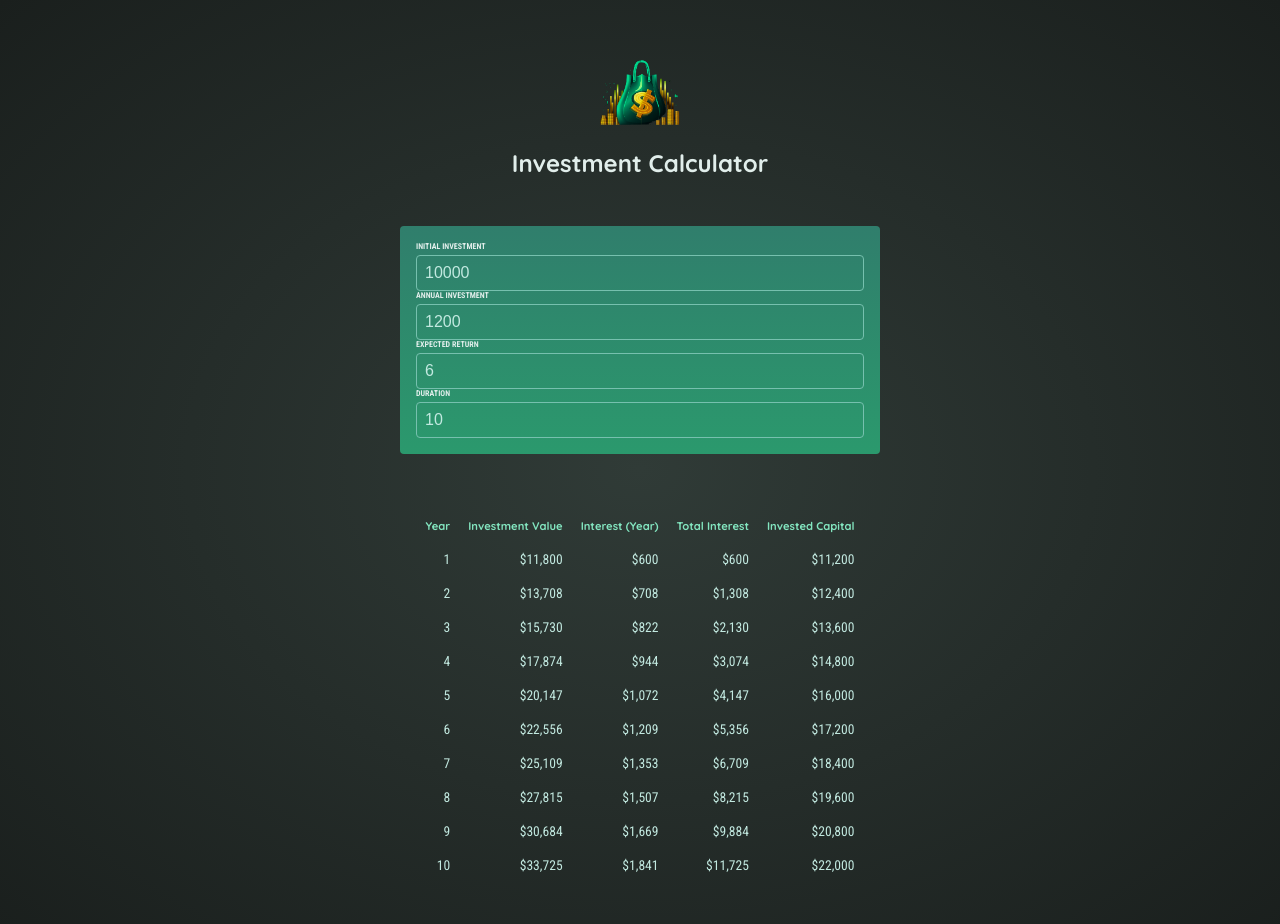
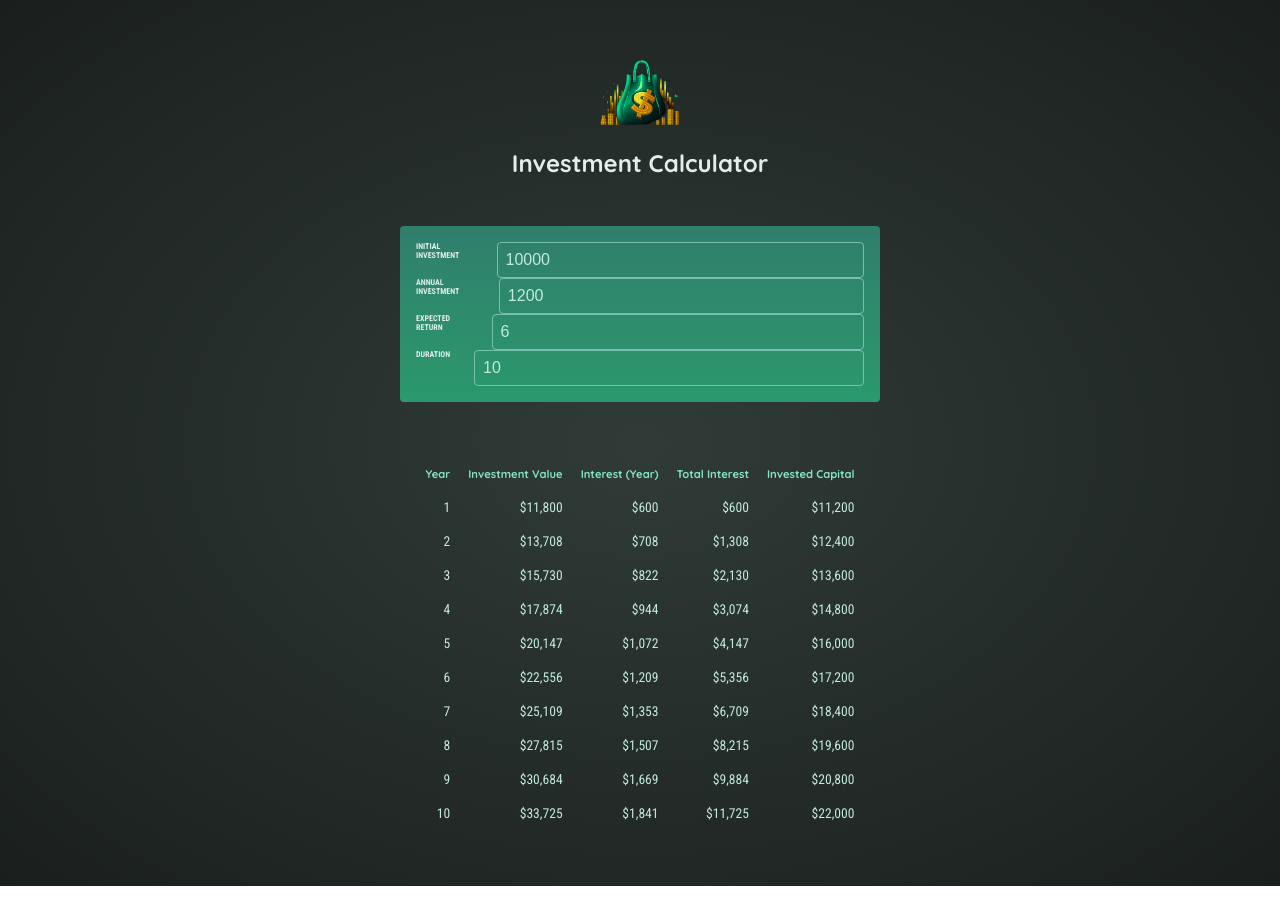
Before and after one commit to NealMatta/udemy-react-2023-playground, a React (Vite) app in the folder 05 Essentials Project/: page / in a window 1280 px wide. Shown: the top 924 px of the page. After the commit the page ends 886 px from the top, so only its background shows below. Built offline with nearby package versions, Linux system fonts and the light colour scheme.

Commit message:
working functionality. Going to clean up the variables and add comments

```diff
--- a/05 Essentials Project/src/App.jsx
+++ b/05 Essentials Project/src/App.jsx
@@ -14,6 +14,7 @@ function App() {
 
 	function handleChange(label, newInput) {
 		setValues((prevState) => {
+			// console.log(prevState);
 			return { ...prevState, [label]: newInput };
 		});
 	}
@@ -22,7 +23,32 @@ function App() {
 		<>
 			{/* Decided to remove the header from here since I didn't want it to be re-rendered */}
 			{/* <Header /> */}
-			<UserInput values={values} onChangeValue={handleChange} />
+			<div id="user-input">
+				<UserInput
+					label="Initial Investment"
+					id="initialInvestment"
+					value={values.initialInvestment}
+					onChangeValue={handleChange}
+				/>
+				<UserInput
+					label="Annual Investment"
+					id="annualInvestment"
+					value={values.annualInvestment}
+					onChangeValue={handleChange}
+				/>
+				<UserInput
+					label="Expected Return"
+					id="expectedReturn"
+					value={values.expectedReturn}
+					onChangeValue={handleChange}
+				/>
+				<UserInput
+					label="Duration"
+					id="duration"
+					value={values.duration}
+					onChangeValue={handleChange}
+				/>
+			</div>
 			<Results values={values} />
 		</>
 	);
--- a/05 Essentials Project/src/components/UserInput.jsx
+++ b/05 Essentials Project/src/components/UserInput.jsx
@@ -1,41 +1,20 @@
-export default function UserInput({ values, onChangeValue }) {
-	function handleEditClick() {
-		onChangeValue;
+import { useState } from 'react';
+
+export default function UserInput({ label, id, value, onChangeValue }) {
+	// const [newVal, setNewVal] = useState(value);
+	function handleChange(e) {
+		onChangeValue(id, Number(e.target.value));
 	}
+
 	return (
-		<div id="user-input">
-			<div>
-				<label>Initial Investment</label>
-				<input
-					type="number"
-					id="initialInvestment"
-					defaultValue={values.initialInvestment}
-				/>
-			</div>
-			<div>
-				<label>Annual Investment</label>
-				<input
-					type="number"
-					id="annualInvestment"
-					defaultValue={values.annualInvestment}
-				/>
-			</div>
-			<div>
-				<label>Expected Return</label>
-				<input
-					type="number"
-					id="expectedReturn"
-					defaultValue={values.expectedReturn}
-				/>
-			</div>
-			<div>
-				<label>Duration</label>
-				<input
-					type="number"
-					id="duration"
-					defaultValue={values.duration}
-				/>
-			</div>
+		<div className="input-group">
+			<label>{label}</label>
+			<input
+				type="number"
+				id={id}
+				value={value}
+				onChange={handleChange}
+			/>
 		</div>
 	);
 }
```
